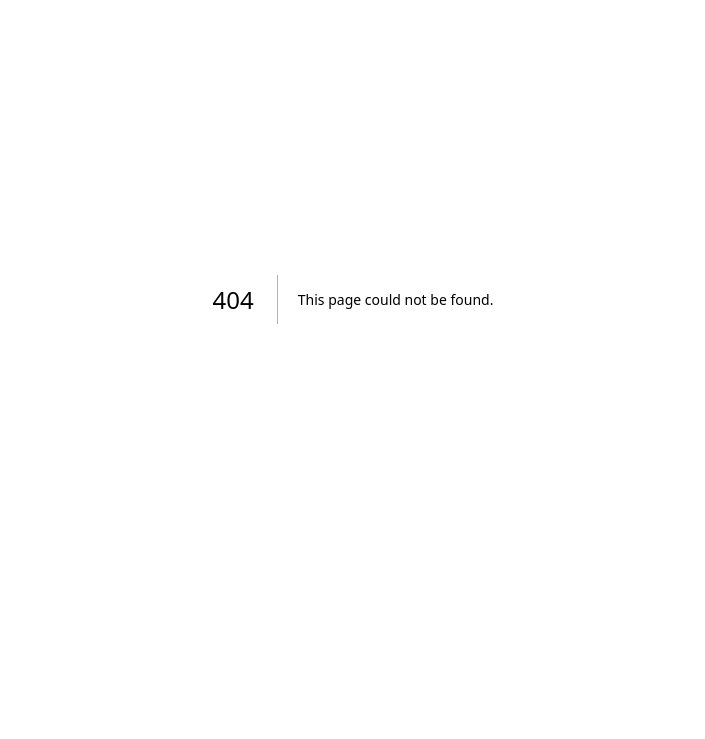
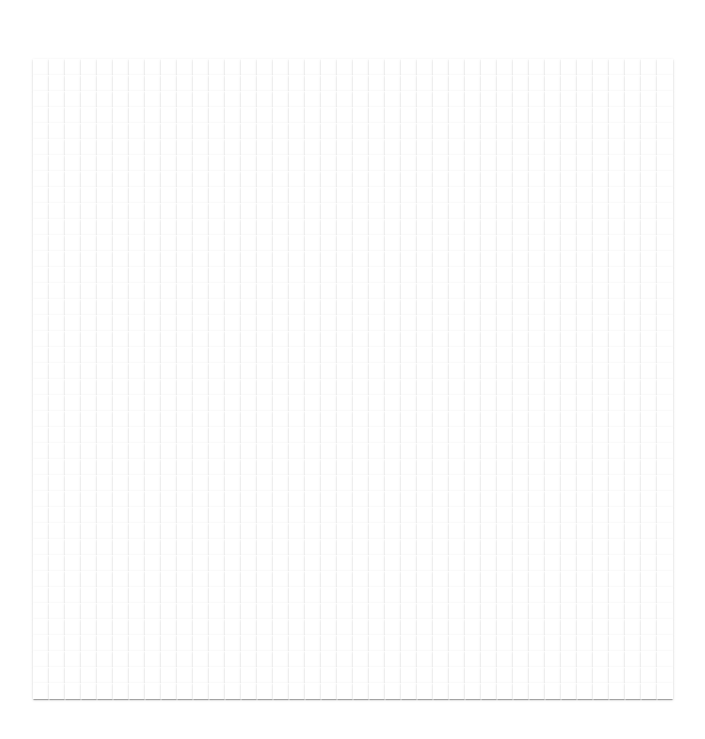
Before and after one commit to carlosrivera22/portfolio, a Next.js app: page /snake in a window 1280 px wide. Before the commit this address had no page. Shown: the part 101-840 px from the top of the page, without its empty margins (287-992 px from the left). Before the commit the page ends 800 px from the top, so only its background shows below. Built offline with nearby package versions, Linux system fonts and the light colour scheme.

Commit message:
creating snake game grid

```diff
--- a/components/BasicCard.tsx
+++ b/components/BasicCard.tsx
@@ -1,9 +1,6 @@
 import * as React from 'react';
-import Box from '@mui/material/Box';
 import Card from '@mui/material/Card';
-import CardActions from '@mui/material/CardActions';
 import CardContent from '@mui/material/CardContent';
-import Button from '@mui/material/Button';
 import Typography from '@mui/material/Typography';
 
 export default function BasicCard({content}:{content: string}) {
--- /dev/null
+++ b/components/SnakeGameComponents/Board.tsx
@@ -0,0 +1,29 @@
+import * as React from 'react';
+import Box from '@mui/material/Box';
+import Grid from '@mui/material/Grid';
+import Cell from './Cell';
+
+const board = Array(40).fill(0).map(row => new Array(40).fill(0))
+
+
+export default function Board() {
+  return (
+    <Box sx={{ flexGrow: 1 }} >
+      <Grid container spacing={0}>
+        {board.map((items, row) => {
+            return (
+                <Grid container item spacing={0} justifyContent='center'>
+                {items.map((subItems, col) => {
+                    return (
+                        <Grid item xs={0}>
+                            <Cell row={row} col={col} cellType="empty"/>
+                        </Grid>
+                    )
+                })}
+            </Grid>
+            )
+        })}
+      </Grid>
+    </Box>
+  );
+}
--- /dev/null
+++ b/components/SnakeGameComponents/Cell.tsx
@@ -0,0 +1,16 @@
+import * as React from 'react';
+import { styled } from '@mui/material/styles';
+import Paper from '@mui/material/Paper';
+const Item = styled(Paper)(({ theme }) => ({
+    backgroundColor: theme.palette.mode === 'dark' ? '#1A2027' : '#fff',
+    ...theme.typography.body2,
+    padding: theme.spacing(1),
+    textAlign: 'center',
+    color: theme.palette.text.secondary,
+  }));
+
+export default function Cell({row, col, cellType}: {row: number, col: number, cellType: string}){
+    return (
+        <Item style={{ borderRadius:0 }}></Item>
+    )
+}
--- a/pages/index.tsx
+++ b/pages/index.tsx
@@ -5,11 +5,13 @@ import Typewriter from 'typewriter-effect';
 import BasicCard from '../components/BasicCard';
 import { Box } from '@mui/system';
 import LinkedInIcon from '@mui/icons-material/LinkedIn';
-import { Typography, Grid } from '@mui/material';
+import { Typography, Grid, Button } from '@mui/material';
 import GitHubIcon from '@mui/icons-material/GitHub';
 import Timeline from '../components/Timeline';
+import { useRouter } from 'next/router';
 
 export default function Home() {
+  const router = useRouter();
   return (
     <div className={styles.container}>
       <Head>
@@ -19,6 +21,7 @@ export default function Home() {
       </Head>
 
       <main className={styles.main}>
+        <Button onClick={() => router.push('/snake')}>button</Button>
         <h2>
           Hello my name is,
         </h2>
--- /dev/null
+++ b/pages/snake.tsx
@@ -0,0 +1,11 @@
+import Board from '../components/SnakeGameComponents/Board';
+import { Grid } from '@mui/material';
+import { Box } from '@mui/system';
+
+export default function SnakeGame(){
+    return (
+        <Box mt={20} mb={20}>
+            <Board/>
+        </Box>
+    )
+};
```
